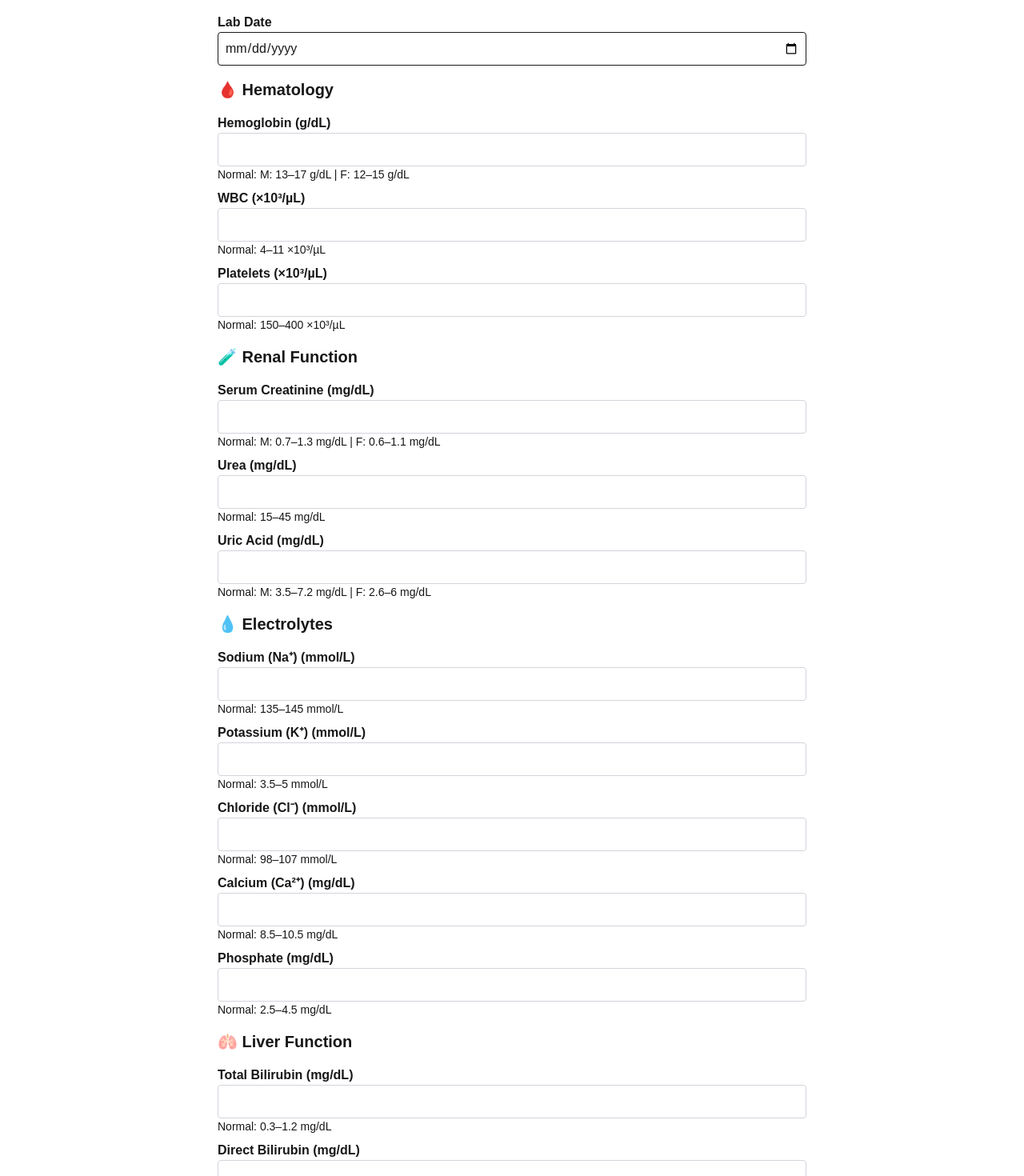
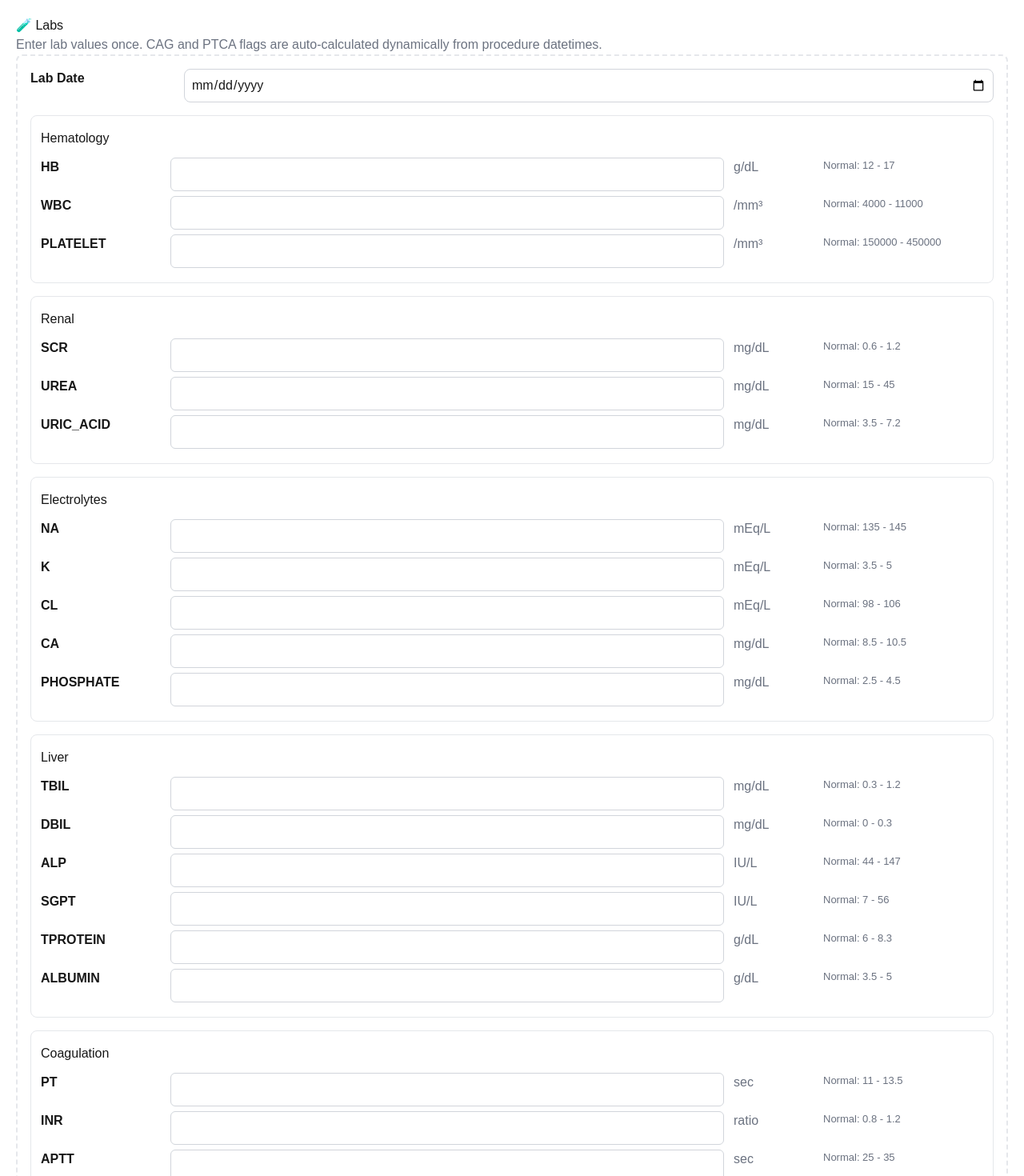
Before and after one commit to mihirjpandya54/mihir-cin-app, a Next.js app: page /labs in a window 1280 px wide. Shown: the top 1470 px of the page at 80% size. Built offline with nearby package versions, Linux system fonts and the light colour scheme; no server answers; the database is empty.

Commit message:
Update page.tsx

```diff
--- a/src/app/labs/page.tsx
+++ b/src/app/labs/page.tsx
@@ -1,334 +1,313 @@
-// 📁 pages/Labs.tsx
-import { useEffect, useState } from "react";
-import { supabase } from "@lib/supabaseClient";
+'use client';
 
-interface PatientInfo {
-  id: string;
-  name: string;
-  ipd: string;
-  sex: string;
-  age: number;
+import React, { useEffect, useState } from 'react';
+import { createClient } from '@supabase/supabase-js';
+
+// ===============================
+// 1. SUPABASE CLIENT
+// ===============================
+const supabase = createClient(
+  process.env.NEXT_PUBLIC_SUPABASE_URL!,
+  process.env.NEXT_PUBLIC_SUPABASE_ANON_KEY!,
+  { auth: { persistSession: false } }
+);
+
+// ===============================
+// 2. LAB PARAMETERS, UNITS & RANGES
+// ===============================
+type Range = { unit: string; lo?: number; hi?: number; text?: string };
+
+const LAB_RANGES: Record<string, Range> = {
+  // Hematology
+  hb: { unit: 'g/dL', lo: 12, hi: 17 },
+  wbc: { unit: '/mm³', lo: 4000, hi: 11000 },
+  platelet: { unit: '/mm³', lo: 150000, hi: 450000 },
+
+  // Renal
+  scr: { unit: 'mg/dL', lo: 0.6, hi: 1.2 },
+  urea: { unit: 'mg/dL', lo: 15, hi: 45 },
+  uric_acid: { unit: 'mg/dL', lo: 3.5, hi: 7.2 },
+
+  // Electrolytes
+  na: { unit: 'mEq/L', lo: 135, hi: 145 },
+  k: { unit: 'mEq/L', lo: 3.5, hi: 5.0 },
+  cl: { unit: 'mEq/L', lo: 98, hi: 106 },
+  ca: { unit: 'mg/dL', lo: 8.5, hi: 10.5 },
+  phosphate: { unit: 'mg/dL', lo: 2.5, hi: 4.5 },
+
+  // Liver
+  tbil: { unit: 'mg/dL', lo: 0.3, hi: 1.2 },
+  dbil: { unit: 'mg/dL', lo: 0.0, hi: 0.3 },
+  alp: { unit: 'IU/L', lo: 44, hi: 147 },
+  sgpt: { unit: 'IU/L', lo: 7, hi: 56 },
+  tprotein: { unit: 'g/dL', lo: 6.0, hi: 8.3 },
+  albumin: { unit: 'g/dL', lo: 3.5, hi: 5.0 },
+
+  // Coagulation
+  pt: { unit: 'sec', lo: 11, hi: 13.5 },
+  inr: { unit: 'ratio', lo: 0.8, hi: 1.2 },
+  aptt: { unit: 'sec', lo: 25, hi: 35 },
+  fibrinogen: { unit: 'mg/dL', lo: 200, hi: 400 },
+  ddimer: { unit: 'µg/mL FEU', hi: 0.5 },
+
+  // ABG
+  abg_ph: { unit: '', lo: 7.35, hi: 7.45 },
+  pco2: { unit: 'mmHg', lo: 35, hi: 45 },
+  po2: { unit: 'mmHg', lo: 80, hi: 100 },
+  hco3: { unit: 'mEq/L', lo: 22, hi: 26 },
+  lactate: { unit: 'mmol/L', lo: 0.5, hi: 1.6 },
+
+  // Inflammatory / Cardiac
+  crp: { unit: 'mg/L', hi: 6 },
+  troponin: { unit: 'ng/mL', hi: 0.04 },
+  cpk: { unit: 'IU/L', lo: 10, hi: 120 },
+  cpkmb: { unit: 'IU/L', hi: 25 },
+
+  // Others
+  rbs: { unit: 'mg/dL', lo: 70, hi: 140 },
+
+  // Urine
+  urine_pus_cells: { unit: '/HPF', text: '0-5' },
+  urine_rbc: { unit: '/HPF', text: '0-3' },
+  urine_protein: { unit: '', text: 'Negative' },
+  urine_sugar: { unit: '', text: 'Negative' },
+  urine_specific_gravity: { unit: '', lo: 1.005, hi: 1.030 },
+  urine_ph: { unit: '', lo: 4.5, hi: 8 },
+};
+
+const LAB_FIELD_GROUPS: { title: string; keys: string[] }[] = [
+  { title: 'Hematology', keys: ['hb','wbc','platelet'] },
+  { title: 'Renal', keys: ['scr','urea','uric_acid'] },
+  { title: 'Electrolytes', keys: ['na','k','cl','ca','phosphate'] },
+  { title: 'Liver', keys: ['tbil','dbil','alp','sgpt','tprotein','albumin'] },
+  { title: 'Coagulation', keys: ['pt','inr','aptt','fibrinogen','ddimer'] },
+  { title: 'ABG', keys: ['abg_ph','pco2','po2','hco3','lactate'] },
+  { title: 'Inflammatory & Cardiac', keys: ['crp','troponin','cpk','cpkmb'] },
+  { title: 'Others', keys: ['rbs'] },
+  { title: 'Urine', keys: ['urine_pus_cells','urine_rbc','urine_protein','urine_sugar','urine_specific_gravity','urine_ph'] },
+];
+
+// ===============================
+// 3. TIMEPOINT CALCULATION
+// ===============================
+function calcFlag(labDateISO: string, procISO: string | null) {
+  if (!procISO) return '—';
+  const labDate = new Date(labDateISO);
+  const proc = new Date(procISO);
+  const diffHrs = (labDate.getTime() - proc.getTime()) / 36e5;
+  if (labDate < proc) return 'Pre';
+  if (diffHrs <= 24) return '0–24 h';
+  if (diffHrs <= 48) return '24–48 h';
+  if (diffHrs <= 72) return '48–72 h';
+  return '—';
 }
 
-interface LabRow {
-  id?: string;
-  patient_id: string;
-  lab_date: string;
+// ===============================
+// 4. ABNORMAL VALUE CHECK
+// ===============================
+function isAbnormal(key: string, value: any): boolean {
+  const meta = LAB_RANGES[key];
+  if (!meta || value === '' || value === null || value === undefined) return false;
 
-  hb?: number;
-  wbc?: number;
-  platelet?: number;
-
-  scr?: number;
-  urea?: number;
-  uric_acid?: number;
-
-  na?: number;
-  k?: number;
-  cl?: number;
-  ca?: number;
-  phosphate?: number;
-
-  tbil?: number;
-  dbil?: number;
-  alp?: number;
-  sgpt?: number;
-  tprotein?: number;
-  albumin?: number;
-
-  pt?: number;
-  inr?: number;
-  aptt?: number;
-  fibrinogen?: number;
-  ddimer?: number;
-
-  abg_ph?: number;
-  pco2?: number;
-  po2?: number;
-  hco3?: number;
-  lactate?: number;
-
-  crp?: number;
-  troponin?: number;
-  cpk?: number;
-  cpkmb?: number;
-
-  rbs?: number;
-
-  urine_pus_cells?: string;
-  urine_rbc?: string;
-  urine_protein?: string;
-  urine_sugar?: string;
-  urine_specific_gravity?: number;
-  urine_ph?: number;
-
-  cag_timing?: string;
-  ptca_timing?: string;
+  if (typeof value === 'number') {
+    if (meta.lo !== undefined && value < meta.lo) return true;
+    if (meta.hi !== undefined && value > meta.hi) return true;
+  } else if (typeof value === 'string' && meta.text) {
+    const norm = meta.text.toLowerCase();
+    const val = value.toLowerCase();
+    if (norm.includes('-')) {
+      const m = norm.match(/(\d+)\s*-\s*(\d+)/);
+      if (m) {
+        const lo = Number(m[1]), hi = Number(m[2]);
+        const num = Number(val.replace(/[^0-9.]/g,''));
+        if (!isNaN(num)) return num < lo || num > hi;
+      }
+    } else if (val !== norm) return true;
+  }
+  return false;
 }
 
-// 🔸 Normal Ranges
-const ranges: Record<
-  keyof LabRow,
-  | { male?: [number, number]; female?: [number, number]; both?: [number, number] }
-> = {
-  hb: { male: [13, 17], female: [12, 15] },
-  wbc: { both: [4, 11] },
-  platelet: { both: [150, 400] },
-
-  scr: { male: [0.7, 1.3], female: [0.6, 1.1] },
-  urea: { both: [15, 45] },
-  uric_acid: { male: [3.5, 7.2], female: [2.6, 6] },
-
-  na: { both: [135, 145] },
-  k: { both: [3.5, 5] },
-  cl: { both: [98, 107] },
-  ca: { both: [8.5, 10.5] },
-  phosphate: { both: [2.5, 4.5] },
-
-  tbil: { both: [0.3, 1.2] },
-  dbil: { both: [0, 0.3] },
-  alp: { both: [44, 147] },
-  sgpt: { both: [7, 56] },
-  tprotein: { both: [6, 8.3] },
-  albumin: { both: [3.5, 5] },
-
-  pt: { both: [11, 13.5] },
-  inr: { both: [0.8, 1.2] },
-  aptt: { both: [25, 35] },
-  fibrinogen: { both: [200, 400] },
-  ddimer: { both: [0, 0.5] },
-
-  abg_ph: { both: [7.35, 7.45] },
-  pco2: { both: [35, 45] },
-  po2: { both: [80, 100] },
-  hco3: { both: [22, 26] },
-  lactate: { both: [0.5, 2.2] },
-
-  crp: { both: [0, 5] },
-  cpk: { both: [30, 200] },
-  cpkmb: { both: [0, 6] },
-  rbs: { both: [70, 140] },
-
-  urine_specific_gravity: { both: [1.005, 1.03] },
-  urine_ph: { both: [4.5, 8] },
-};
-
-export default function Labs() {
-  const [patientInfo, setPatientInfo] = useState<PatientInfo | null>(null);
-  const [lab, setLab] = useState<LabRow | null>(null);
-  const [labDate, setLabDate] = useState<string>("");
+// ===============================
+// 5. MAIN COMPONENT
+// ===============================
+export default function LabsPage({ params }: { params: { id: string } }) {
+  const patientId = params.id;
+  const [labs, setLabs] = useState<any[]>([]);
+  const [patient, setPatient] = useState<any>(null);
+  const [labDate, setLabDate] = useState('');
+  const [formValues, setFormValues] = useState<Record<string, any>>({});
+  const [loading, setLoading] = useState(false);
 
   useEffect(() => {
-    fetchActivePatient();
-  }, []);
+    (async () => {
+      const { data: patientData } = await supabase
+        .from('patient_details')
+        .select('id, procedure_datetime_cag, procedure_datetime_ptca')
+        .eq('id', patientId)
+        .maybeSingle();
+      setPatient(patientData);
 
-  const fetchActivePatient = async () => {
-    const { data, error } = await supabase
-      .from("patient_details")
-      .select("*")
-      .eq("active", true)
-      .single();
-    if (error) console.error(error);
-    else setPatientInfo(data);
-  };
+      const { data: labData } = await supabase
+        .from('lab_results')
+        .select('*')
+        .eq('patient_id', patientId)
+        .order('lab_date', { ascending: true });
+      setLabs(labData || []);
+    })();
+  }, [patientId]);
 
-  const fetchLabForDate = async (date: string) => {
-    if (!patientInfo) return;
-    const { data, error } = await supabase
-      .from("lab_results_classified")
-      .select("*")
-      .eq("patient_id", patientInfo.id)
-      .eq("lab_date", date)
-      .single();
+  async function handleSave() {
+    if (!labDate) {
+      alert('Please select Lab Date');
+      return;
+    }
+
+    const payload: any = { patient_id: patientId, lab_date: labDate };
+    for (const grp of LAB_FIELD_GROUPS) {
+      for (const key of grp.keys) {
+        const val = formValues[key];
+        if (val !== '' && val !== undefined && val !== null) payload[key] = val;
+      }
+    }
+
+    setLoading(true);
+    const { data, error } = await supabase.from('lab_results').insert([payload]).select('*');
+    setLoading(false);
     if (error) {
-      setLab(null);
+      alert(error.message);
+      return;
+    }
+    setLabs(prev => [...prev, ...(data || [])]);
+    setLabDate('');
+    setFormValues({});
+  }
+
+  function handleChange(key: string, raw: string) {
+    const meta = LAB_RANGES[key];
+    let val: any = raw;
+    if (meta && meta.text) {
+      val = raw;
     } else {
-      setLab(data);
+      const n = Number(raw);
+      val = isNaN(n) ? '' : n;
     }
-  };
-
-  const handleDateChange = (e: React.ChangeEvent<HTMLInputElement>) => {
-    const date = e.target.value;
-    setLabDate(date);
-    fetchLabForDate(date);
-  };
-
-  const timingColor = (t: string) => {
-    if (!t) return "bg-gray-100 text-gray-700 border-gray-300";
-    if (t.includes("Pre")) return "bg-green-100 text-green-800 border-green-300";
-    if (t.includes("0–24")) return "bg-yellow-100 text-yellow-800 border-yellow-300";
-    if (t.includes("24–48")) return "bg-orange-100 text-orange-800 border-orange-300";
-    if (t.includes("48–72")) return "bg-red-100 text-red-800 border-red-300";
-    return "bg-gray-100 text-gray-800 border-gray-300";
-  };
-
-  const isAbnormal = (field: keyof LabRow, value: number | null) => {
-    if (value === null || value === undefined) return false;
-    const r = ranges[field];
-    if (!r) return false;
-    const sex = patientInfo?.sex?.toLowerCase();
-    if (r.both) return value < r.both[0] || value > r.both[1];
-    if (sex === "male" && r.male) return value < r.male[0] || value > r.male[1];
-    if (sex === "female" && r.female) return value < r.female[0] || value > r.female[1];
-    return false;
-  };
-
-  const renderInput = (label: string, field: keyof LabRow, unit = "") => {
-    const value = lab ? lab[field] as number | null : null;
-    const abnormal = isAbnormal(field, value);
-    const r = ranges[field];
-    let normalRange = "";
-    if (r) {
-      if (r.both) normalRange = `${r.both[0]}–${r.both[1]} ${unit}`;
-      else if (r.male && r.female)
-        normalRange = `M: ${r.male[0]}–${r.male[1]} ${unit} | F: ${r.female[0]}–${r.female[1]} ${unit}`;
+    setFormValues(prev => ({ ...prev, [key]: val }));
   }
-    return (
-      <div className="mb-2">
-        <label className="block font-semibold">
-          {label} {unit && `(${unit})`}
-        </label>
-        <input
-          type="number"
-          value={value ?? ""}
-          readOnly
-          className={`w-full p-2 border rounded ${abnormal ? "border-red-500 bg-red-50" : "border-gray-300"}`}
-        />
-        {normalRange && <p className="text-sm font-medium">Normal: {normalRange}</p>}
-      </div>
-    );
-  };
 
   return (
-    <div className="max-w-3xl mx-auto p-4 space-y-4">
-      {patientInfo && (
-        <div className="bg-gray-50 p-3 rounded border">
-          <p><strong>Patient:</strong> {patientInfo.name} — <strong>IPD:</strong> {patientInfo.ipd} — <strong>Sex:</strong> {patientInfo.sex} — <strong>Age:</strong> {patientInfo.age}</p>
-        </div>
-      )}
+    <div style={{ maxWidth: 1300, margin: '0 auto', padding: 20 }}>
+      <h1>🧪 Labs</h1>
+      <p style={{ color: '#6b7280' }}>
+        Enter lab values once. CAG and PTCA flags are auto-calculated dynamically from procedure datetimes.
+      </p>
 
-      <div>
-        <label className="block font-semibold">Lab Date</label>
+      {/* ===== FORM ===== */}
+      <div style={{ border: '2px dashed #e5e7eb', padding: 16, borderRadius: 8, marginBottom: 24 }}>
+        <div style={{ display: 'grid', gridTemplateColumns: '180px 1fr', gap: 12, marginBottom: 16 }}>
+          <div style={{ fontWeight: 600 }}>Lab Date</div>
           <input
             type="date"
             value={labDate}
-          onChange={handleDateChange}
-          className="p-2 border rounded w-full"
+            onChange={(e) => setLabDate(e.target.value)}
+            style={{ padding: 8, border: '1px solid #d1d5db', borderRadius: 8 }}
           />
         </div>
 
-      {lab?.cag_timing && (
-        <span className={`px-2 py-1 rounded text-sm border ${timingColor(lab.cag_timing)}`}>
-          {lab.cag_timing}
-        </span>
-      )}
-      {lab?.ptca_timing && (
-        <span className={`px-2 py-1 rounded text-sm border ml-2 ${timingColor(lab.ptca_timing)}`}>
-          {lab.ptca_timing}
-        </span>
-      )}
+        {LAB_FIELD_GROUPS.map((grp) => (
+          <div key={grp.title} style={{ marginBottom: 16, border: '1px solid #e5e7eb', borderRadius: 8, padding: 12 }}>
+            <h3 style={{ margin: '4px 0 12px', fontSize: '1rem' }}>{grp.title}</h3>
+            {grp.keys.map((key) => {
+              const meta = LAB_RANGES[key];
+              const val = formValues[key] ?? '';
+              const abnormal = val !== '' && isAbnormal(key, val);
+              return (
+                <div
+                  key={key}
+                  style={{ display: 'grid', gridTemplateColumns: '150px 1fr 100px 200px', gap: 12, marginBottom: 6 }}
+                >
+                  <div style={{ fontWeight: 600 }}>{key.toUpperCase()}</div>
+                  <input
+                    value={val}
+                    onChange={(e) => handleChange(key, e.target.value)}
+                    style={{
+                      padding: 8,
+                      borderRadius: 6,
+                      border: '1px solid',
+                      borderColor: abnormal ? '#ef4444' : '#d1d5db',
+                    }}
+                  />
+                  <div style={{ color: '#6b7280' }}>{meta?.unit || ''}</div>
+                  <div style={{ fontSize: 13, color: abnormal ? '#ef4444' : '#6b7280' }}>
+                    {meta?.text ? `Normal: ${meta.text}` : `Normal: ${meta?.lo ?? ''} - ${meta?.hi ?? ''}`}
+                    {abnormal && <span style={{ marginLeft: 6 }}>⚠️</span>}
+                  </div>
+                </div>
+              );
+            })}
+          </div>
+        ))}
 
-      <h2 className="text-xl font-bold mt-4">🩸 Hematology</h2>
-      {renderInput("Hemoglobin", "hb", "g/dL")}
-      {renderInput("WBC", "wbc", "×10³/µL")}
-      {renderInput("Platelets", "platelet", "×10³/µL")}
-
-      <h2 className="text-xl font-bold mt-4">🧪 Renal Function</h2>
-      {renderInput("Serum Creatinine", "scr", "mg/dL")}
-      {renderInput("Urea", "urea", "mg/dL")}
-      {renderInput("Uric Acid", "uric_acid", "mg/dL")}
-
-      <h2 className="text-xl font-bold mt-4">💧 Electrolytes</h2>
-      {renderInput("Sodium (Na⁺)", "na", "mmol/L")}
-      {renderInput("Potassium (K⁺)", "k", "mmol/L")}
-      {renderInput("Chloride (Cl⁻)", "cl", "mmol/L")}
-      {renderInput("Calcium (Ca²⁺)", "ca", "mg/dL")}
-      {renderInput("Phosphate", "phosphate", "mg/dL")}
-            <h2 className="text-xl font-bold mt-4">🫁 Liver Function</h2>
-      {renderInput("Total Bilirubin", "tbil", "mg/dL")}
-      {renderInput("Direct Bilirubin", "dbil", "mg/dL")}
-      {renderInput("ALP", "alp", "U/L")}
-      {renderInput("ALT/SGPT", "sgpt", "U/L")}
-      {renderInput("Total Protein", "tprotein", "g/dL")}
-      {renderInput("Albumin", "albumin", "g/dL")}
-
-      <h2 className="text-xl font-bold mt-4">🧬 Coagulation</h2>
-      {renderInput("PT", "pt", "sec")}
-      {renderInput("INR", "inr")}
-      {renderInput("aPTT", "aptt", "sec")}
-      {renderInput("Fibrinogen", "fibrinogen", "mg/dL")}
-      {renderInput("D-dimer", "ddimer", "mg/L")}
-
-      <h2 className="text-xl font-bold mt-4">🌡 ABG</h2>
-      {renderInput("pH", "abg_ph")}
-      {renderInput("pCO₂", "pco2", "mmHg")}
-      {renderInput("pO₂", "po2", "mmHg")}
-      {renderInput("HCO₃⁻", "hco3", "mmol/L")}
-      {renderInput("Lactate", "lactate", "mmol/L")}
-
-      <h2 className="text-xl font-bold mt-4">❤️ Cardiac & Inflammatory Markers</h2>
-      {renderInput("CRP", "crp", "mg/L")}
-      {renderInput("Troponin", "troponin", "ng/mL")}
-      {renderInput("CPK", "cpk", "U/L")}
-      {renderInput("CPK-MB", "cpkmb", "U/L")}
-      {renderInput("RBS", "rbs", "mg/dL")}
-
-      <h2 className="text-xl font-bold mt-4">🧫 Urine Analysis</h2>
-      <div className="mb-2">
-        <label className="block font-semibold">Pus Cells</label>
-        <input type="text" value={lab?.urine_pus_cells ?? ""} readOnly className="w-full p-2 border rounded border-gray-300" />
-      </div>
-      <div className="mb-2">
-        <label className="block font-semibold">RBC</label>
-        <input type="text" value={lab?.urine_rbc ?? ""} readOnly className="w-full p-2 border rounded border-gray-300" />
-      </div>
-      <div className="mb-2">
-        <label className="block font-semibold">Protein</label>
-        <input type="text" value={lab?.urine_protein ?? ""} readOnly className="w-full p-2 border rounded border-gray-300" />
-      </div>
-      <div className="mb-2">
-        <label className="block font-semibold">Sugar</label>
-        <input type="text" value={lab?.urine_sugar ?? ""} readOnly className="w-full p-2 border rounded border-gray-300" />
-      </div>
-      {renderInput("Specific Gravity", "urine_specific_gravity")}
-      {renderInput("Urine pH", "urine_ph")}
-
-      <h2 className="text-xl font-bold mt-4">🧮 Derived (Auto)</h2>
-      <div className="mb-2">
-        <label className="block font-semibold">Hematocrit (Hb × 3)</label>
-        <input
-          type="text"
-          value={lab?.hb ? (lab.hb * 3).toFixed(1) : ""}
-          readOnly
-          className={`w-full p-2 border rounded ${isAbnormal("hb", lab?.hb) ? "border-red-500 bg-red-50" : "border-gray-300"}`}
-        />
-        <p className="text-sm font-medium">Normal: 40–50 %</p>
+        <button
+          onClick={handleSave}
+          disabled={loading}
+          style={{
+            padding: '10px 16px',
+            background: '#111827',
+            color: 'white',
+            borderRadius: 8,
+            border: 'none',
+            cursor: 'pointer',
+          }}
+        >
+          {loading ? 'Saving…' : 'Save'}
+        </button>
       </div>
 
-      <div className="mb-2">
-        <label className="block font-semibold">eGFR (CKD-EPI)</label>
-        <input
-          type="text"
-          value={lab?.scr && patientInfo
-            ? calculateEGFR(lab.scr, patientInfo.age, patientInfo.sex).toFixed(2)
-            : ""}
-          readOnly
-          className="w-full p-2 border rounded border-gray-300"
-        />
-        <p className="text-sm font-medium">Normal: ≥ 90 mL/min/1.73m²</p>
+      {/* ===== TABLE ===== */}
+      <div style={{ overflowX: 'auto' }}>
+        <table style={{ width: '100%', borderCollapse: 'collapse' }}>
+          <thead>
+            <tr>
+              <th style={{ padding: 8, textAlign: 'left' }}>Date</th>
+              <th style={{ padding: 8, textAlign: 'left' }}>CAG Flag</th>
+              <th style={{ padding: 8, textAlign: 'left' }}>PTCA Flag</th>
+              {LAB_FIELD_GROUPS.flatMap((g) => g.keys).map((key) => (
+                <th key={key} style={{ padding: 8, textAlign: 'left' }}>{key.toUpperCase()}</th>
+              ))}
+            </tr>
+          </thead>
+          <tbody>
+            {labs.map((row) => {
+              const cagFlag = calcFlag(row.lab_date, patient?.procedure_datetime_cag || null);
+              const ptcaFlag = calcFlag(row.lab_date, patient?.procedure_datetime_ptca || null);
+              return (
+                <tr key={row.id || row.lab_date}>
+                  <td style={{ padding: 8, borderTop: '1px solid #e5e7eb' }}>{row.lab_date}</td>
+                  <td style={{ padding: 8, borderTop: '1px solid #e5e7eb' }}>{cagFlag}</td>
+                  <td style={{ padding: 8, borderTop: '1px solid #e5e7eb' }}>{ptcaFlag}</td>
+                  {LAB_FIELD_GROUPS.flatMap((g) => g.keys).map((key) => {
+                    const val = row[key];
+                    const abnormal = val !== null && val !== undefined && val !== '' && isAbnormal(key, val);
+                    const unit = LAB_RANGES[key]?.unit || '';
+                    return (
+                      <td
+                        key={key}
+                        style={{
+                          padding: 8,
+                          borderTop: '1px solid #e5e7eb',
+                          color: abnormal ? '#ef4444' : undefined,
+                        }}
+                      >
+                        {val !== null && val !== undefined ? `${val}${unit ? ' ' + unit : ''}` : '—'}
+                      </td>
+                    );
+                  })}
+                </tr>
+              );
+            })}
+          </tbody>
+        </table>
       </div>
     </div>
   );
 }
-
-// 🧠 eGFR Calculation Function
-function calculateEGFR(scr: number, age: number, sex: string) {
-  const isFemale = sex.toLowerCase() === "female";
-  const k = isFemale ? 0.7 : 0.9;
-  const a = isFemale ? -0.329 : -0.411;
-  const minRatio = Math.min(scr / k, 1);
-  const maxRatio = Math.max(scr / k, 1);
-  const sexFactor = isFemale ? 1.018 : 1;
-  const egfr = 141 * Math.pow(minRatio, a) * Math.pow(maxRatio, -1.209) * Math.pow(0.993, age) * sexFactor;
-  return egfr;
-}
```
Lines whose indentation alone changed are shown as unchanged.
